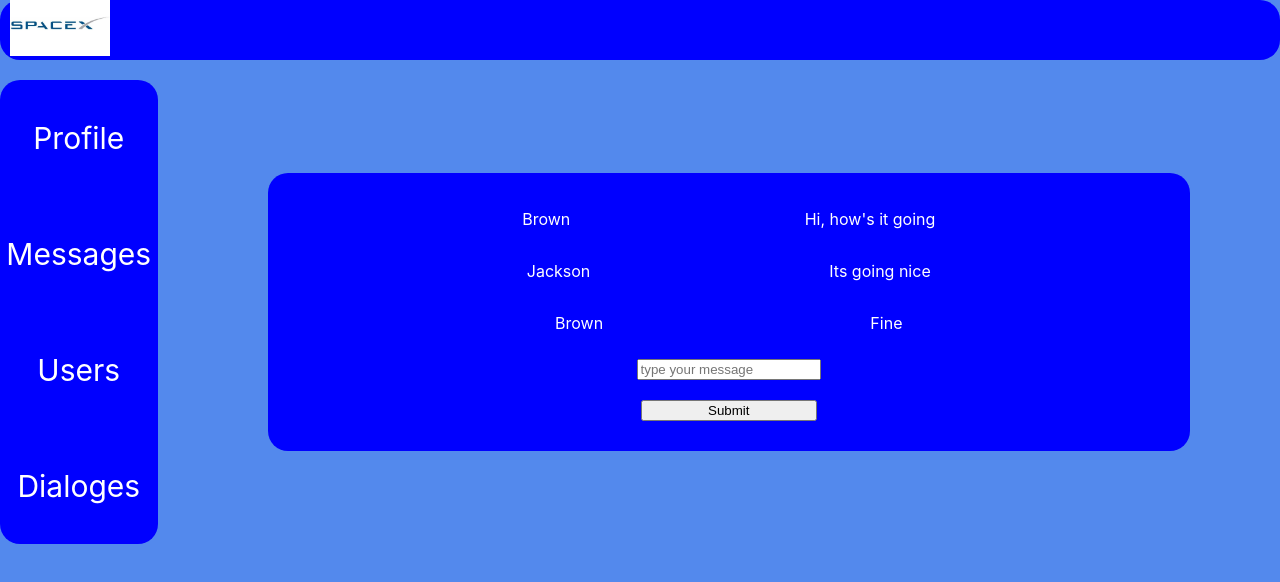
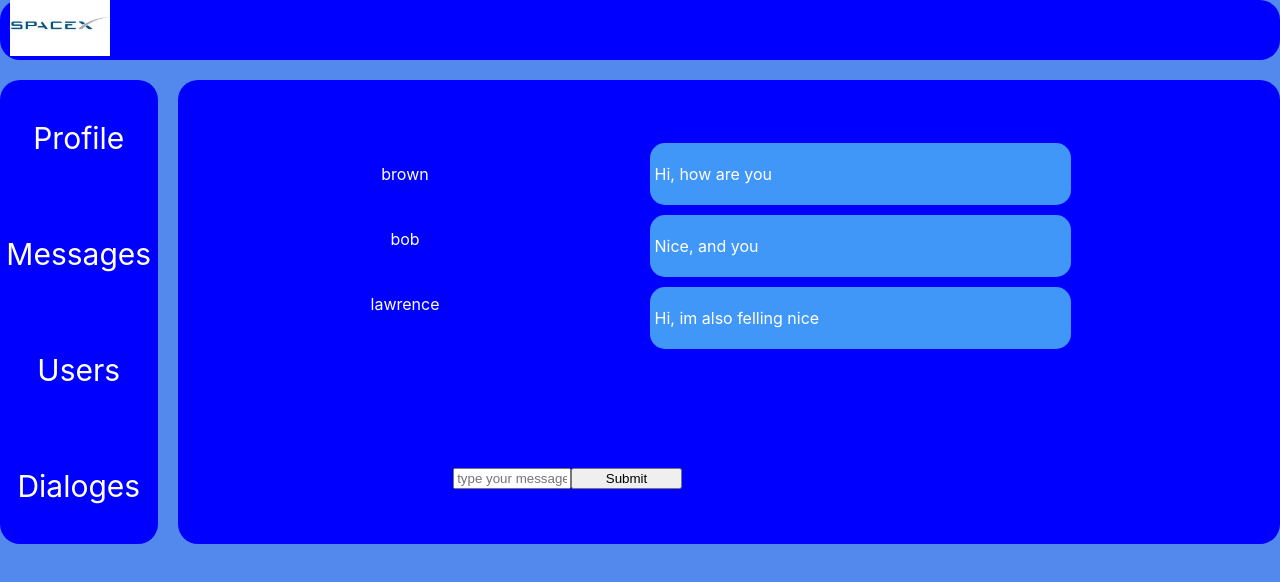
Before and after one commit to grimmd4ni/social-network, a React (Create React App) app: page /dialoges in a window 1280 px wide. Shown: the top 582 px of the page. Built offline with nearby package versions, Linux system fonts and the light colour scheme.

Commit message:
bussinesLogic

```diff
--- a/src/components/dialoges/dialoges.css
+++ b/src/components/dialoges/dialoges.css
@@ -1,17 +1,46 @@
 .dialoges{
     display:flex;
+    flex-wrap:wrap;
+    align-items:center;
+}
+.dialoge{
+    width:40%;
+    margin:7px;
+    align-items:center;
+    display:flex;
     flex-direction:column;
-    text-align:center;
-    width:80%;
-    margin:auto;
-    padding:20px;
+}
+.messages{
+    width:40%;
+    margin:7px;
 }
 .message{
-    display:flex;
-    justify-content:space-evenly;
-    text-align:right;
+    margin:10px;
+    padding:5px;
+    border-radius:15px;
+    background:rgb(65, 151, 248);
 }
-.dialoges input, .dialoges button{
+.user{
+    align-items:center;
+    padding:15px 0;
+    margin-bottom:15px;
+
+}
+.user a{
+    text-decoration:none;
+    color:white;
+    transition:0.5s;
+    border-radius:20px;
+}
+.user a:hover{
+    background:rgb(41, 118, 241);
+    padding:5px 15px;
+}
+.inputs{
+    width:50%;
+    margin:auto;
+}
+.inputs input, .inputs button{
     width:20%;
     margin:10px auto;
 }
--- a/src/components/dialoges/dialoges.jsx
+++ b/src/components/dialoges/dialoges.jsx
@@ -1,22 +1,41 @@
 import React from 'react'
 import "./dialoges.css"
+import {NavLink} from "react-router-dom"
+import DialogesItem from "./dialogesItem/dialogesItem.jsx"
+import Message from "./message/message.jsx"
+
+let dialogeNames=[
+    {name:"brown",id:"1"},
+    {name:"bob",id:"2"},
+    {name:"lawrence",id:"3"}
+]
+let messageItems=[
+  {message:"Hi, how are you", id:"1"},
+  {message:"Nice, and you", id:"2"},
+  {message:"Hi, im also felling nice", id:"3"}
+]
 function Dialoges() {
     return (
         <div className="dialoges">
-          <div class="message">
-                <p>Brown</p>
-                <p>Hi, how's it going </p>
+          <div className="dialoge">
+
+            {dialogeNames.map((e)=>
+            <DialogesItem name={e.name} id={e.id}/>
+            )}
+
+
           </div>
-          <div class="message">
-                <p>Jackson</p>
-                <p>Its going nice</p>
+          <div className="messages">
+
+                  {messageItems.map((e)=>
+                  <Message message={e.message} id={e.id}/>
+                  )}
           </div>
-          <div class="message">
-                <p>Brown</p>
-                <p>Fine </p>
+          <div className="inputs">
+                  <input type="text" placeholder='type your message' />
+                  <button>Submit</button>
           </div>
-          <input type="text" placeholder='type your message' />
-          <button>Submit</button>
+
         </div>
 
     );
--- /dev/null
+++ b/src/components/dialoges/dialogesItem/dialogesItem.jsx
@@ -0,0 +1,15 @@
+import React from 'react'
+import {NavLink} from "react-router-dom"
+function DialogesItem(props) {
+    return (
+        <div className="user">
+            <NavLink to={`/dialoges/${props.id}`}>{props.name}</NavLink>
+
+        </div>
+
+
+
+    );
+  }
+
+  export default DialogesItem;
--- /dev/null
+++ b/src/components/dialoges/message/message.jsx
@@ -0,0 +1,12 @@
+import React from 'react'
+function Message(props) {
+    return (
+        <div className="message">
+            <p>{props.message}</p>
+
+        </div>
+
+    );
+  }
+
+  export default Message;
--- a/src/components/profile/posts/post/post.jsx
+++ b/src/components/profile/posts/post/post.jsx
@@ -6,6 +6,7 @@ function Post(props) {
             <img src={elonMini} alt="" />
             <span >{props.name}</span>
             <p>{props.message}</p>
+            <span>{props.likes } Likes</span>
         </div>
   );
 }
--- a/src/components/profile/posts/posts.jsx
+++ b/src/components/profile/posts/posts.jsx
@@ -2,14 +2,20 @@ import React from 'react'
 import elon from '../../../images/elonmusk.jpg'
 import elonMini from '../../../images/elonmusk.jpg'
 import Post from "./post/post.jsx"
+
+let postsItems=[
+    {message:"elon", name:"space", id:"1", likes:"46"},
+    {message:"123", name:"number", id:"2", likes:"32"},
+    {message:"zxcvzx", name:"Elon", id:"3", likes:"54"}
+]
 function Posts() {
   return (
       <div className="posts">
         <input className="profileInput" type="text" placeholder='type the post' />
         <button className="addPost">Add post</button>
-        <Post message="elon" name="space"/>
-        <Post message="123" name="number"/>
-        <Post message="zxcvzx" name="Elon"/>
+        {postsItems.map((e)=>
+            <Post message={e.message} name={e.name} id={e.id} likes={e.likes}/>
+            )}
       </div>
   );
 }
--- a/src/components/profile/profile.jsx
+++ b/src/components/profile/profile.jsx
@@ -1,14 +1,11 @@
 import React from 'react'
 import './profile.css';
-import elon from '../../images/elonmusk.jpg'
 import Posts from "./posts/posts.jsx"
+import Me from "./profileInfo/profileInfo.jsx"
 function Profile() {
   return (
     <div className="profile">
-      <div className="me">
-        <img src={elon} alt="" />
-        <p>Elon Musk</p>
-      </div>
+      <Me/>
       <Posts/>
 
     </div>
--- /dev/null
+++ b/src/components/profile/profileInfo/profileInfo.jsx
@@ -0,0 +1,12 @@
+import React from 'react'
+import elon from '../../../images/elonmusk.jpg'
+function profileInfo() {
+  return (
+      <div className="me">
+        <img src={elon} alt="" />
+        <p>Elon Musk</p>
+      </div>
+  );
+}
+
+export default profileInfo;
```
Also changed, not shown: 2 other files (tests, documents, lock files or other folders).
